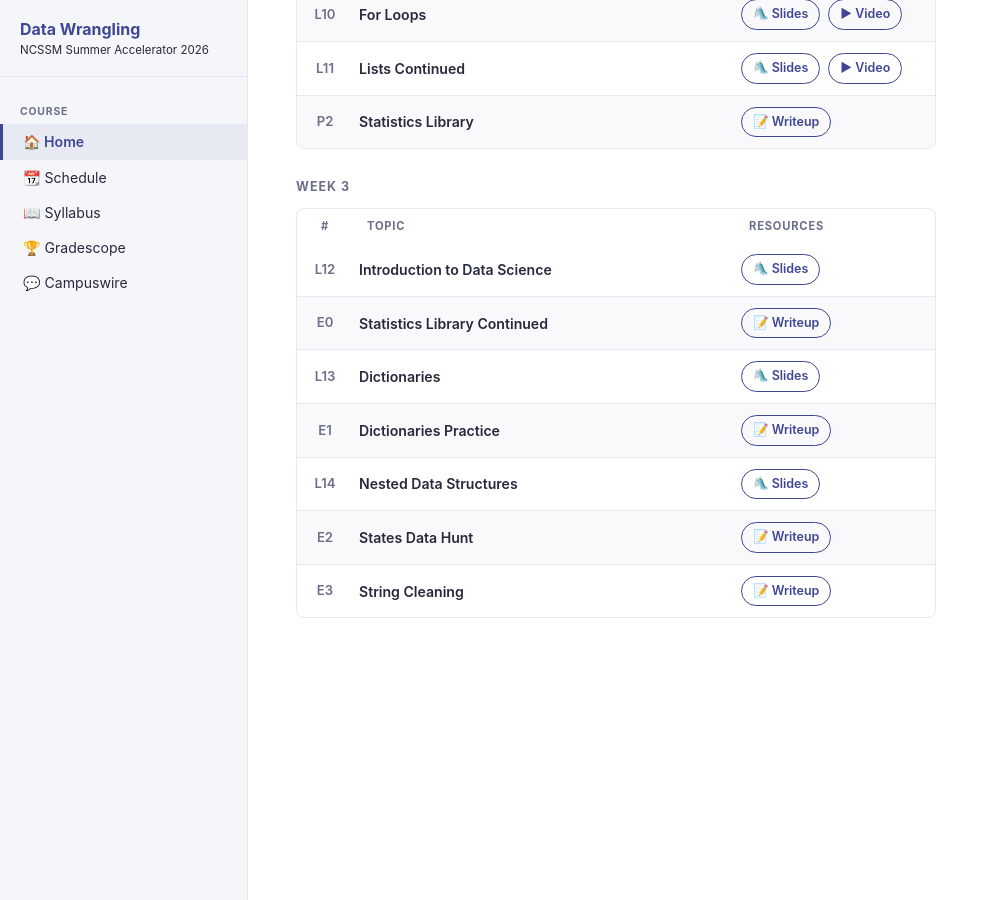
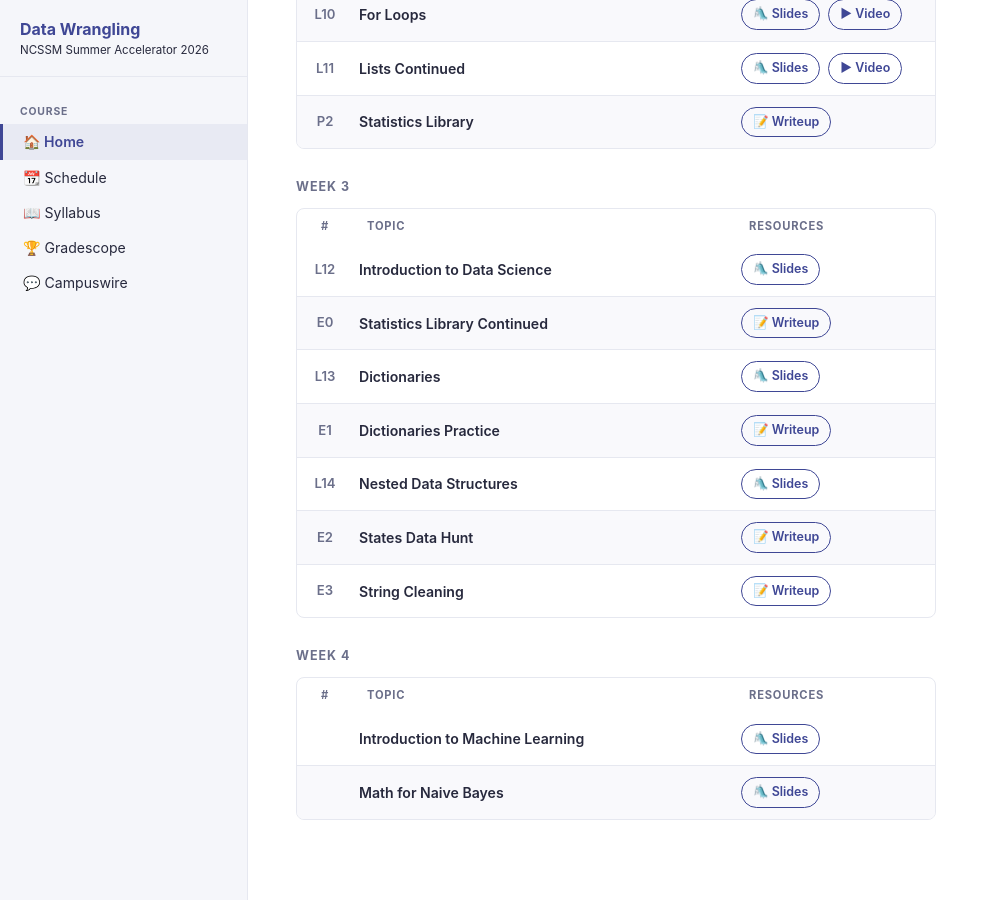
Before and after one commit to vrindadesai/data-wrangling, a Jekyll site: the page index.html, which Jekyll copies as it is, in a window 1280 px wide and 900 px high, scrolled down 1167 px. Shown: the whole window, without its empty margins (0-999 px from the left). Built offline with Jekyll 4.4.1, drawn with Linux system fonts in a browser that asks for light colours; before the commit the page ends 1865 px from its top, so only the background shows below that.

Commit message:
added ml nb

```diff
--- a/index.html
+++ b/index.html
@@ -301,6 +301,37 @@
           </tr>
         </tbody>
       </table>
+
+      <h3 class="week-heading">Week 4</h3>
+      <table class="schedule-table">
+        <thead>
+          <tr>
+            <th>#</th>
+            <th>Topic</th>
+            <th>Resources</th>
+          </tr>
+        </thead>
+        <tbody>
+          <tr>
+            <td class="num"></td>
+            <td class="topic">Introduction to Machine Learning</td>
+            <td>
+              <div class="resource-links">
+                <a class="btn-resource" href="slides/ml.pdf" target="_blank">🛝 Slides</a>
+              </div>
+            </td>
+          </tr>
+          <tr>
+            <td class="num"></td>
+            <td class="topic">Math for Naive Bayes</td>
+            <td>
+              <div class="resource-links">
+                <a class="btn-resource" href="slides/naive_bayes.pdf" target="_blank">🛝 Slides</a>
+              </div>
+            </td>
+          </tr>
+        </tbody>
+      </table>
     </div><!-- /.content -->
   </div><!-- /.main -->
 
```
Also changed, not shown: string_cleaning.md (+1 -1 lines), 2 other files.
